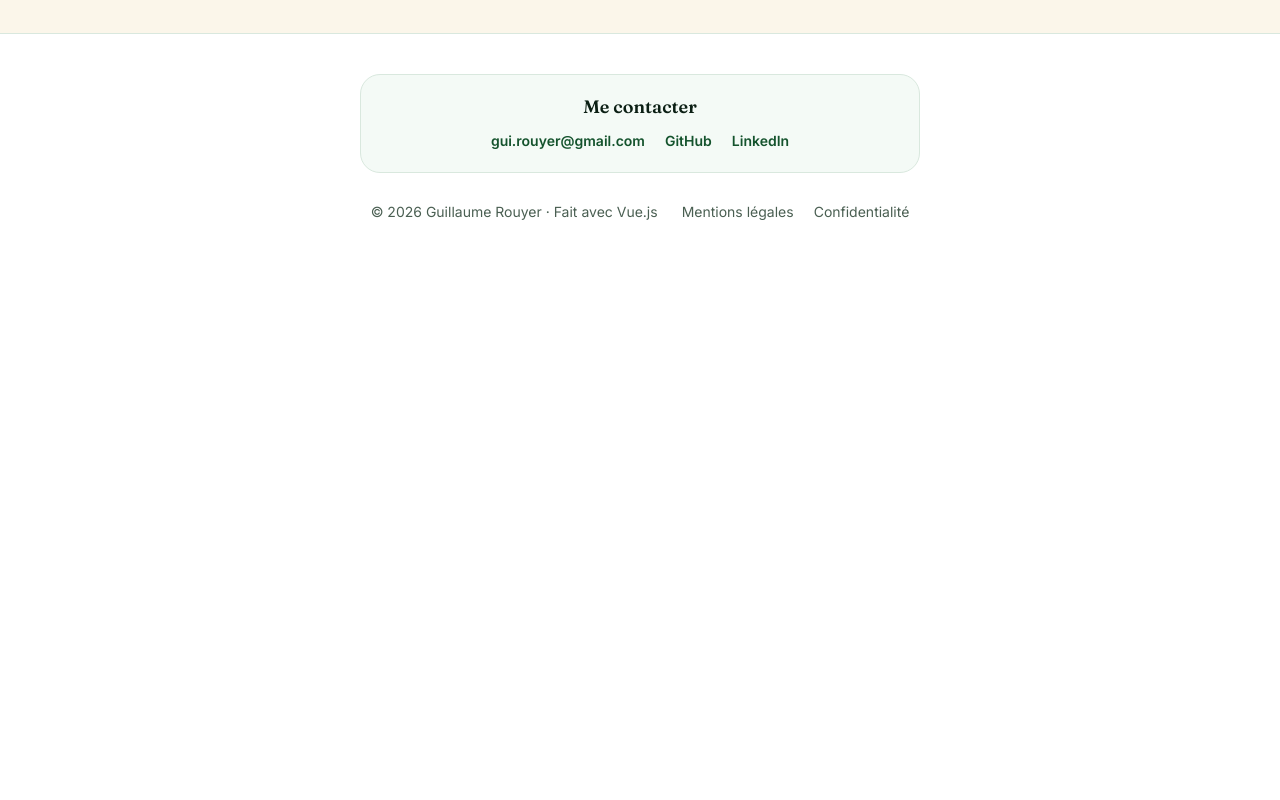
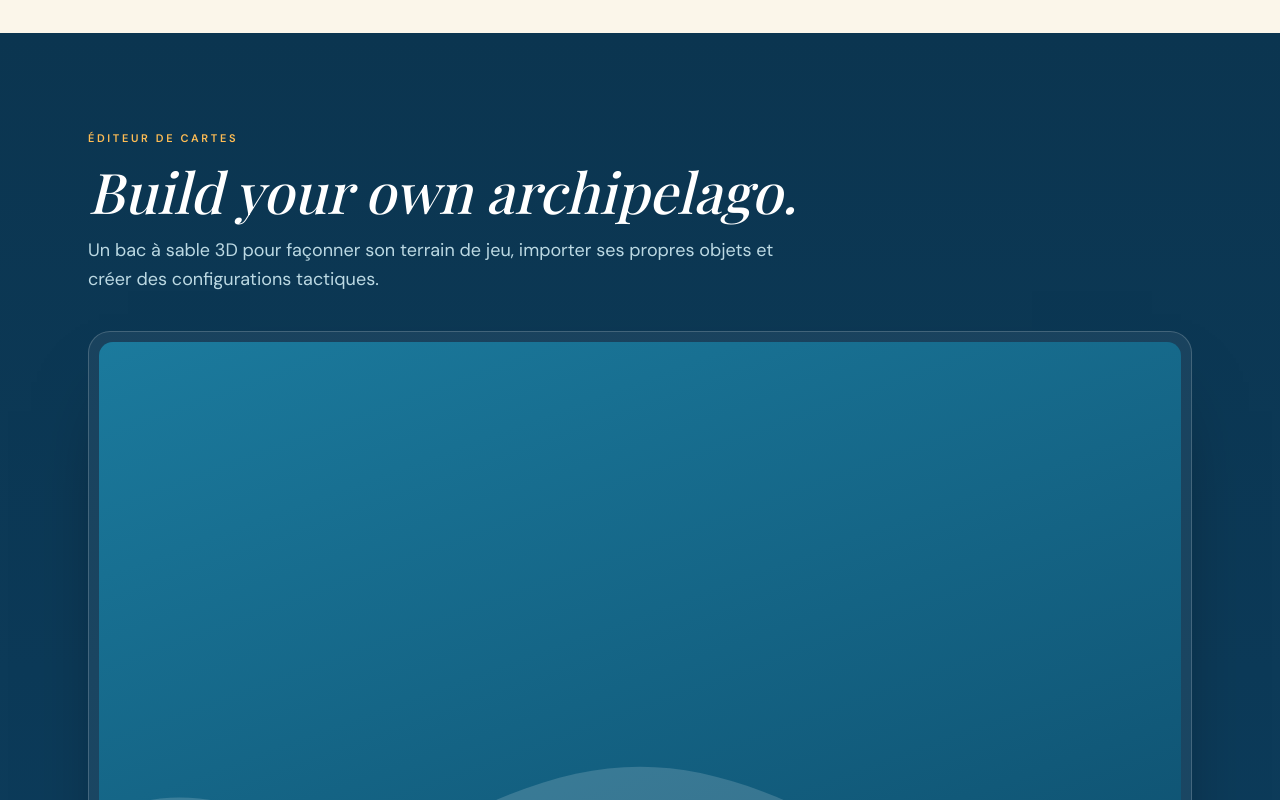
Before and after one commit to Gu1LLaumeR0UY3R/Guillaume-Rouyer, a Vue app: page /projets/bataille-navale in a window 1280 px wide. Shown: the part 1820-2620 px from the top of the page. Before the commit the page ends 2068 px from the top, so only its background shows below. Built offline with nearby package versions, Linux system fonts and the light colour scheme; a web font is replaced by a local one.

Commit message:
feat: bataille navale section vedette de l'éditeur de patch

```diff
--- /dev/null
+++ b/src/components/bn/BnEditor.vue
@@ -0,0 +1,48 @@
+<script setup>
+import { EDITOR } from '../../data/bataille.js'
+import BnImage from './BnImage.vue'
+</script>
+
+<template>
+  <section id="editeur" class="editor">
+    <div class="container">
+      <p class="kicker">{{ EDITOR.kicker }}</p>
+      <h2>{{ EDITOR.title }}</h2>
+      <p class="sub">{{ EDITOR.subtitle }}</p>
+      <div class="stage"><BnImage name="editeur" alt="L'éditeur de cartes de Bataille Navale" ratio="16 / 9" /></div>
+      <ul class="verbs">
+        <li v-for="v in EDITOR.verbs" :key="v.key">
+          <span class="key">{{ v.key }}</span>
+          <h3>{{ v.title }}</h3>
+          <p>{{ v.text }}</p>
+        </li>
+      </ul>
+      <div class="steps">
+        <figure v-for="s in EDITOR.steps" :key="s.slot">
+          <BnImage :name="s.slot" :alt="s.alt" ratio="4 / 3" />
+          <figcaption>{{ s.title }}</figcaption>
+        </figure>
+      </div>
+      <p class="maps">Cinq cartes fournies : <strong>{{ EDITOR.maps.join(' · ') }}</strong></p>
+    </div>
+  </section>
+</template>
+
+<style scoped>
+.editor{padding:96px 0;background:linear-gradient(180deg,#0B3550,#0e4468);color:#e6f3f7}
+.kicker{margin:0 0 14px;color:var(--sun);font-size:11px;font-weight:600;letter-spacing:.24em;text-transform:uppercase}
+h2{margin:0 0 14px;font:italic 500 clamp(34px,5vw,56px)/1.08 var(--serif);color:#fff}
+.sub{max-width:44rem;margin:0 0 36px;color:#bcd9e3;font-size:18px}
+.stage{padding:10px;border:1px solid rgba(255,255,255,.18);border-radius:22px;background:rgba(255,255,255,.06);box-shadow:0 40px 80px -40px rgba(0,0,0,.6)}
+.verbs{display:grid;grid-template-columns:repeat(auto-fit,minmax(240px,1fr));gap:20px;margin:40px 0 0;padding:0;list-style:none}
+.verbs li{padding:22px;border:1px solid rgba(255,255,255,.14);border-radius:16px;background:rgba(255,255,255,.05);transition:transform .35s,background .35s}
+.verbs li:hover{transform:translateY(-4px);background:rgba(255,255,255,.09)}
+.key{display:inline-block;margin-bottom:10px;padding:3px 10px;border-radius:999px;background:rgba(255,189,84,.18);color:var(--sun);font-size:11px;font-weight:600;letter-spacing:.12em;text-transform:uppercase}
+h3{margin:0 0 6px;font:600 20px var(--serif);color:#fff}
+.verbs p{margin:0;color:#bcd9e3;font-size:15px}
+.steps{display:grid;grid-template-columns:repeat(auto-fit,minmax(240px,1fr));gap:20px;margin-top:40px}
+.steps figure{margin:0}
+figcaption{margin-top:10px;color:#fff;font-weight:600;font-size:15px}
+.maps{margin:32px 0 0;color:#bcd9e3}
+.maps strong{color:#fff;font-weight:600}
+</style>
--- a/src/views/BatailleNavaleView.vue
+++ b/src/views/BatailleNavaleView.vue
@@ -1,12 +1,14 @@
 <script setup>
 import BnHero from '../components/bn/BnHero.vue'
 import BnArsenal from '../components/bn/BnArsenal.vue'
+import BnEditor from '../components/bn/BnEditor.vue'
 </script>
 
 <template>
   <div class="bn">
     <BnHero />
     <BnArsenal />
+    <BnEditor />
   </div>
 </template>
 
```
